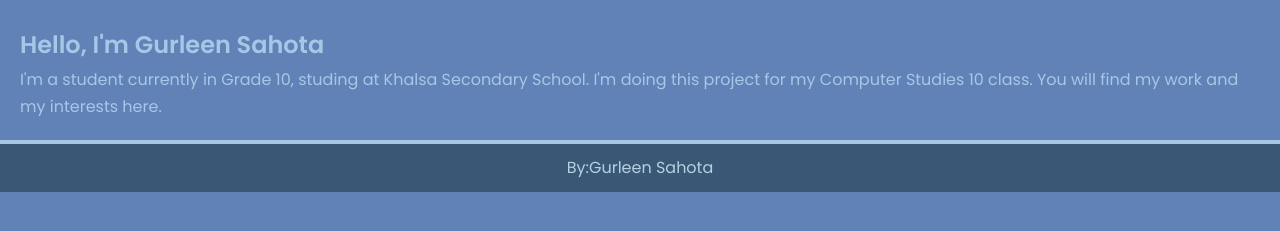
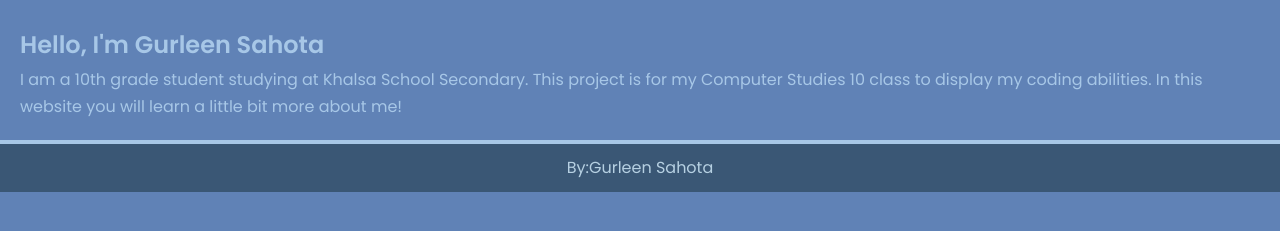
Before and after one commit to G09s05/Personal-Portfolio, a plain HTML site: page index.html in a window 1280 px wide. Shown: the part 291-522 px from the top of the page. Drawn offline with Linux system fonts and the light colour scheme.

Commit message:
Update index.html

```diff
--- a/index.html
+++ b/index.html
@@ -22,7 +22,7 @@
         <section class="intro">
             <img src="https://i.pinimg.com/736x/27/bc/5d/27bc5dbb59942156a0967298d1733842.jpg" alt="School Picture">
             <h2>Hello, I'm Gurleen Sahota</h2>
-            <p>I'm a student currently in Grade 10, studing at Khalsa Secondary School. I'm doing this project for my Computer Studies 10 class. You will find my work and my interests here.</p>
+            <p>I am a 10th grade student studying at Khalsa School Secondary. This project is for my Computer Studies 10 class to display my coding abilities. In this website you will learn a little bit more about me!</p>
         </section>
     </main>
 
```
